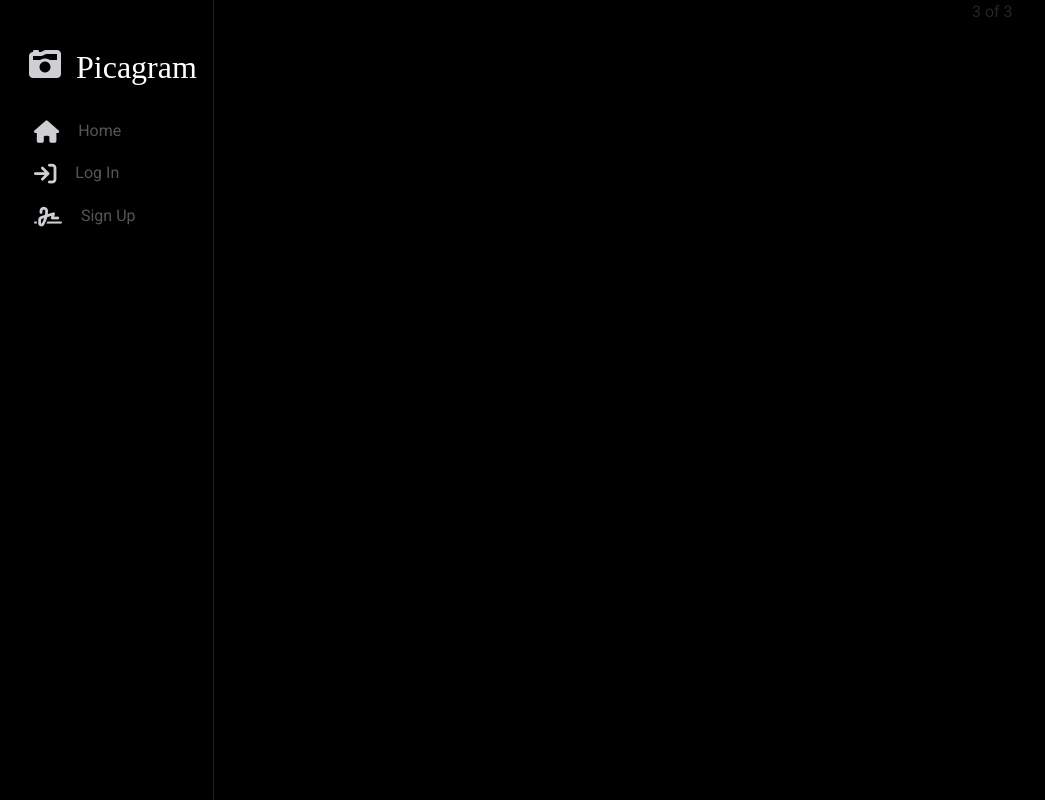
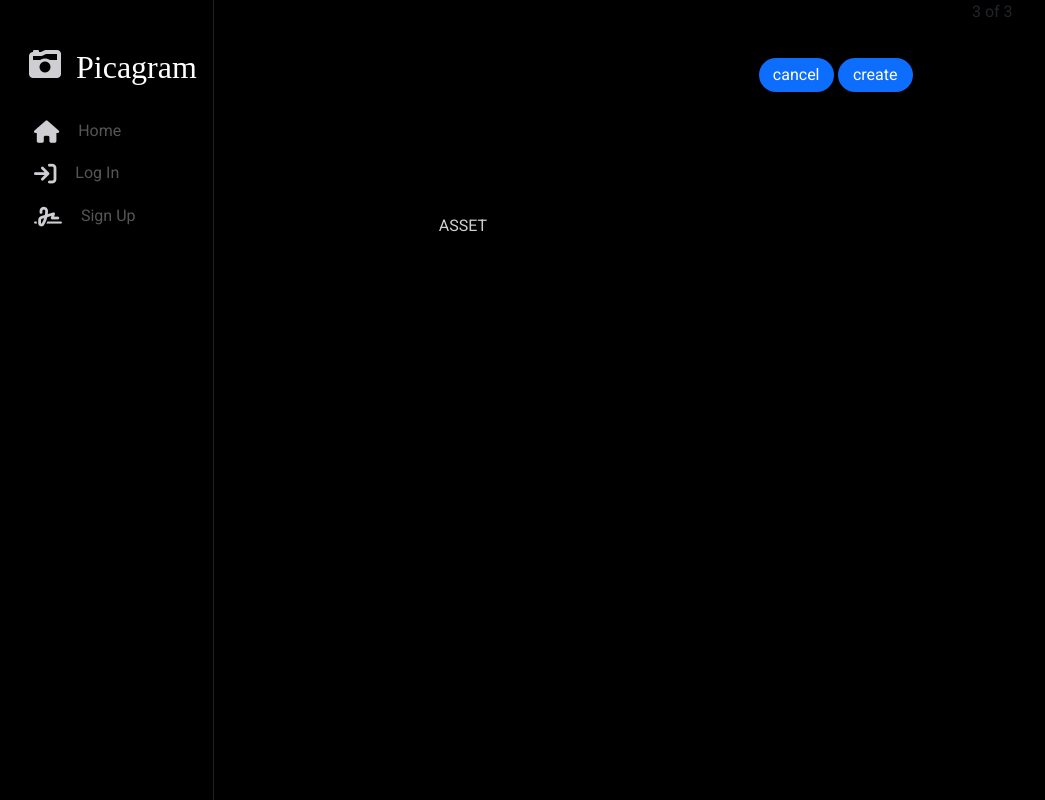
Before and after one commit to jindah/picagram-api, a React (Create React App) app: page /posts/create in a window 1280 px wide. Shown: the whole page, without its empty margins (0-1045 px from the left). Built offline with nearby package versions, Linux system fonts and the light colour scheme; no server answers; a web font is replaced by a local one.

Commit message:
Add assets, postcreateform.js

```diff
--- a/src/App.js
+++ b/src/App.js
@@ -6,6 +6,8 @@
 import './api/axiosDefaults'
 import SignUpForm from './pages/auth/SignUpForm';
 import SignInForm from './pages/auth/SignInForm';
+import PostCreateForm from "./pages/posts/PostCreateForm";
+
 
 function App() {
   return (
@@ -17,6 +19,7 @@
             <Route exact path="/" render={() => <h1>Home page</h1>} />
             <Route exact path="/login" render={() => <SignInForm />} />
             <Route exact path="/signup" render={() => <SignUpForm />} />
+            <Route exact path="/posts/create" render={() => <PostCreateForm />} />
           </Switch>
         </Col>
         <Col xs={12} lg={3} className="order-3">3 of 3</Col>
--- /dev/null
+++ b/src/pages/posts/PostCreateForm.js
@@ -0,0 +1,66 @@
+import React, { useState } from "react";
+
+import Form from "react-bootstrap/Form";
+import Button from "react-bootstrap/Button";
+import Row from "react-bootstrap/Row";
+import Col from "react-bootstrap/Col";
+import Container from "react-bootstrap/Container";
+
+import Upload from "../../assets/upload.png";
+
+import styles from "../../styles/PostCreateEditForm.module.css";
+import appStyles from "../../App.module.css";
+import btnStyles from "../../styles/Button.module.css";
+
+function PostCreateForm() {
+
+  const [errors, setErrors] = useState({});
+
+
+  const textFields = (
+    <div className="text-center">
+      {/* Add your form fields here */}
+
+
+
+      <Button
+        className={`${btnStyles.Button} ${btnStyles.Blue}`}
+        onClick={() => {}}
+      >
+        cancel
+      </Button>
+      <Button className={`${btnStyles.Button} ${btnStyles.Blue}`} type="submit">
+        create
+      </Button>
+    </div>
+  );
+
+  return (
+    <Form>
+      <Row>
+        <Col className="py-2 p-0 p-md-2" md={7} lg={8}>
+          <Container
+            className={`${appStyles.Content} ${styles.Container} d-flex flex-column justify-content-center`}
+          >
+            <Form.Group className="text-center">
+
+                <Form.Label
+                  className="d-flex justify-content-center"
+                  htmlFor="image-upload"
+                >
+                  ASSET
+                </Form.Label>
+
+            </Form.Group>
+            <div className="d-md-none">{textFields}</div>
+          </Container>
+        </Col>
+        <Col md={5} lg={4} className="d-none d-md-block p-0 p-md-2">
+          <Container className={appStyles.Content}>{textFields}</Container>
+        </Col>
+      </Row>
+    </Form>
+  );
+}
+
+export default PostCreateForm;
--- /dev/null
+++ b/src/styles/PostCreateEditForm.module.css
@@ -0,0 +1,3 @@
+.Container {
+    min-height: 343px;
+  }
```
Also changed, not shown: src/components/Asset.js (added, +15 -0 lines), src/styles/Asset.module.css (added, +7 -0 lines), src/assets/no-results.png (added), src/assets/upload.png (added).
